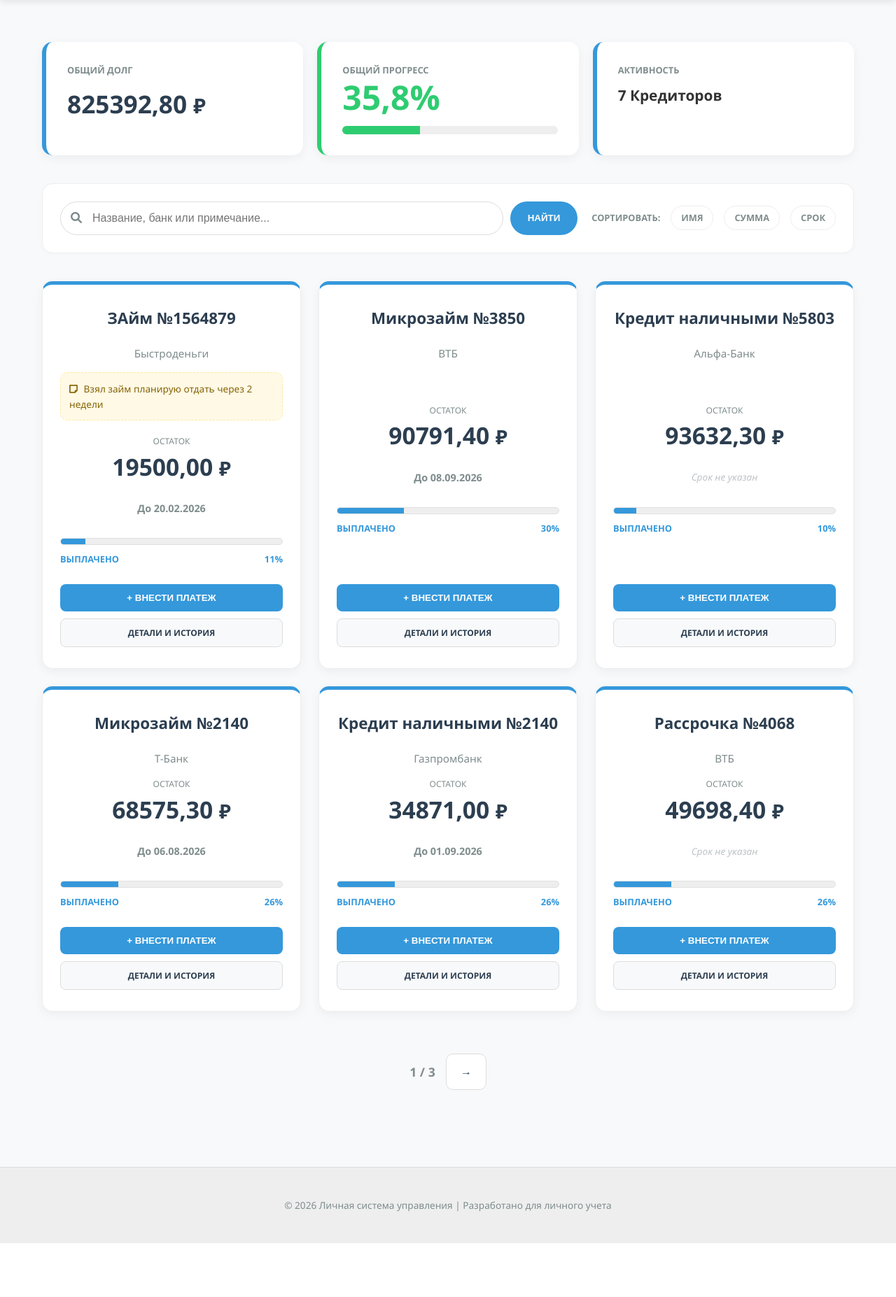
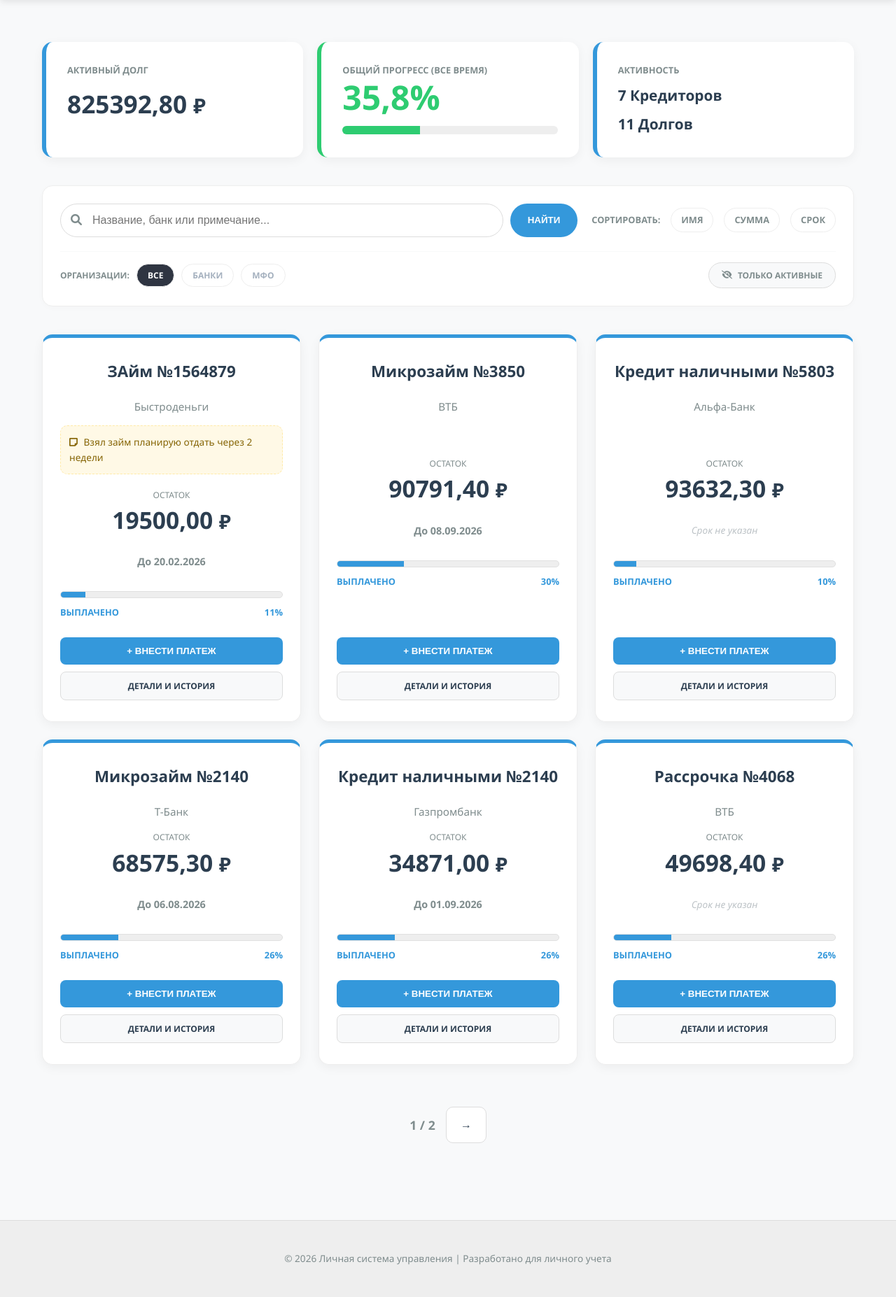
Before and after one commit to fghh111fghh/Depts, a Django app: page /depts/ in a window 1280 px wide. Shown: the part 61-1915 px from the top of the page at 70% size. Before the commit the page ends 1838 px from the top, so only its background shows below. Run offline with Django 5.2, Linux system fonts and the light colour scheme; data comes from the database, SQL or seed files in the repository; both versions use the stored data as it was after the commit.

Commit message:
Фиксация

```diff
--- a/depts/app_depts/templates/app_depts/records_list.html
+++ b/depts/app_depts/templates/app_depts/records_list.html
@@ -7,12 +7,12 @@
 
     <div style="display: grid; grid-template-columns: repeat(auto-fit, minmax(280px, 1fr)); gap: 20px; margin-bottom: 40px;">
         <div style="background: white; padding: 30px; border-radius: 15px; box-shadow: 0 4px 15px rgba(0,0,0,0.05); border-left: 6px solid var(--primary-color);">
-            <span style="display: block; font-size: 0.8rem; color: var(--text-muted); text-transform: uppercase; font-weight: bold; margin-bottom: 10px;">Общий долг</span>
-            <span style="font-size: 2.2rem; font-weight: 800; color: var(--dark-bg);">{{ total_unpaid_amount }} <small>₽</small></span>
+            <span style="display: block; font-size: 0.8rem; color: var(--text-muted); text-transform: uppercase; font-weight: bold; margin-bottom: 10px;">Активный долг</span>
+            <span style="font-size: 2.2rem; font-weight: 800; color: var(--dark-bg);">{{ total_unpaid_amount|floatformat:2 }} <small>₽</small></span>
         </div>
 
         <div style="background: white; padding: 30px; border-radius: 15px; box-shadow: 0 4px 15px rgba(0,0,0,0.05); border-left: 6px solid #2ecc71;">
-            <span style="display: block; font-size: 0.8rem; color: var(--text-muted); text-transform: uppercase; font-weight: bold; margin-bottom: 5px;">Общий прогресс</span>
+            <span style="display: block; font-size: 0.8rem; color: var(--text-muted); text-transform: uppercase; font-weight: bold; margin-bottom: 5px;">Общий прогресс (все время)</span>
             <span style="font-size: 3rem; font-weight: 900; color: #2ecc71; line-height: 1;">{{ overall_progress }}%</span>
             <div style="width: 100%; background: #eee; height: 12px; border-radius: 10px; margin-top: 15px; overflow: hidden;">
                 <div style="width: {{ overall_progress|floatformat:0 }}%; background: #2ecc71; height: 100%; transition: width 1.2s ease-in-out;"></div>
@@ -21,8 +21,10 @@
 
         <div style="background: white; padding: 30px; border-radius: 15px; box-shadow: 0 4px 15px rgba(0,0,0,0.05); border-left: 6px solid {% if overdue_count > 0 %}#e74c3c{% else %}#3498db{% endif %};">
             <span style="display: block; font-size: 0.8rem; color: var(--text-muted); text-transform: uppercase; font-weight: bold; margin-bottom: 10px;">Активность</span>
-            <div>
-                <span style="font-size: 1.3rem; font-weight: bold;">{{ creditors_count }} Кредиторов</span>
+            <div style="display: flex; flex-direction: column; gap: 8px;">
+                <span style="font-size: 1.3rem; font-weight: bold; color: var(--dark-bg);">{{ creditors_count }} Кредиторов</span>
+                <span style="font-size: 1.3rem; font-weight: bold; color: var(--dark-bg);">{{ records_count }} Долгов</span>
+
                 {% if overdue_count > 0 %}
                 <span style="display: block; color: #e74c3c; font-size: 1rem; font-weight: 800; margin-top: 5px;">
                     <i class="fa-solid fa-circle-exclamation"></i> ПРОСРОЧЕНО: {{ overdue_count }}
@@ -33,8 +35,9 @@
     </div>
 
     <div style="background: #fff; padding: 25px; border-radius: 15px; margin-bottom: 40px; border: 1px solid #eee; box-shadow: 0 2px 10px rgba(0,0,0,0.02);">
+        <div style="display: flex; flex-direction: column; gap: 20px;">
+
             <div style="display: flex; flex-wrap: wrap; gap: 20px; align-items: center; justify-content: space-between;">
-
                 <form action="" method="GET" style="display: flex; gap: 10px; flex: 1; min-width: 320px;">
                     <div style="position: relative; flex: 1;">
                         <i class="fa-solid fa-magnifying-glass" style="position: absolute; left: 15px; top: 15px; color: var(--text-muted);"></i>
@@ -47,9 +50,13 @@
                             {% endfor %}
                         </datalist>
                     </div>
+                    {% if current_type %}<input type="hidden" name="creditor_type" value="{{ current_type }}">{% endif %}
+                    {% if current_sort %}<input type="hidden" name="sort" value="{{ current_sort }}">{% endif %}
+                    {% if show_paid %}<input type="hidden" name="show_paid" value="1">{% endif %}
+
                     <button type="submit" style="background: var(--primary-color); color: white; border: none; padding: 0 25px; border-radius: 30px; cursor: pointer; font-weight: bold;">НАЙТИ</button>
 
-                {% if search_query or current_sort != '' and current_sort != 'is_paid' %}
+                    {% if search_query or current_sort or current_type or show_paid %}
                     <a href="{% url 'app_depts:records_list' %}" style="background: #f1f2f6; color: #57606f; text-decoration: none; padding: 0 20px; border-radius: 30px; display: flex; align-items: center; font-weight: bold; font-size: 0.85rem; border: 1px solid #dcdde1;">
                         <i class="fa-solid fa-rotate-left" style="margin-right: 8px;"></i> СБРОСИТЬ
                     </a>
@@ -58,22 +65,62 @@
 
                 <div style="display: flex; gap: 15px; font-size: 0.8rem; font-weight: 800; color: var(--text-muted); align-items: center;">
                     <span>СОРТИРОВАТЬ:</span>
-                <a href="?sort=name{% if search_query %}&q={{ search_query }}{% endif %}"
+                    <a href="?sort=name{% if search_query %}&q={{ search_query }}{% endif %}{% if current_type %}&creditor_type={{ current_type }}{% endif %}{% if show_paid %}&show_paid=1{% endif %}"
                        style="text-decoration: none; padding: 6px 14px; border-radius: 20px; background: {% if current_sort == 'name' %}var(--primary-color){% else %}transparent{% endif %}; color: {% if current_sort == 'name' %}white{% else %}inherit{% endif %}; border: 1px solid {% if current_sort == 'name' %}var(--primary-color){% else %}#eee{% endif %};">ИМЯ</a>
 
-                <a href="?sort=amount{% if search_query %}&q={{ search_query }}{% endif %}"
+                    <a href="?sort=amount{% if search_query %}&q={{ search_query }}{% endif %}{% if current_type %}&creditor_type={{ current_type }}{% endif %}{% if show_paid %}&show_paid=1{% endif %}"
                        style="text-decoration: none; padding: 6px 14px; border-radius: 20px; background: {% if current_sort == 'amount' %}var(--primary-color){% else %}transparent{% endif %}; color: {% if current_sort == 'amount' %}white{% else %}inherit{% endif %}; border: 1px solid {% if current_sort == 'amount' %}var(--primary-color){% else %}#eee{% endif %};">СУММА</a>
 
-                <a href="?sort=end_date{% if search_query %}&q={{ search_query }}{% endif %}"
+                    <a href="?sort=end_date{% if search_query %}&q={{ search_query }}{% endif %}{% if current_type %}&creditor_type={{ current_type }}{% endif %}{% if show_paid %}&show_paid=1{% endif %}"
                        style="text-decoration: none; padding: 6px 14px; border-radius: 20px; background: {% if current_sort == 'end_date' %}var(--primary-color){% else %}transparent{% endif %}; color: {% if current_sort == 'end_date' %}white{% else %}inherit{% endif %}; border: 1px solid {% if current_sort == 'end_date' %}var(--primary-color){% else %}#eee{% endif %};">СРОК</a>
+                </div>
+            </div>
+
+            <div style="display: flex; flex-wrap: wrap; gap: 15px; align-items: center; border-top: 1px solid #f8f9fa; padding-top: 15px; justify-content: space-between;">
+                <div style="display: flex; gap: 10px; align-items: center;">
+                    <span style="font-size: 0.75rem; font-weight: 800; color: var(--text-muted); text-transform: uppercase;">Организации:</span>
+
+                    <a href="?{% if search_query %}q={{ search_query }}&{% endif %}{% if current_sort %}sort={{ current_sort }}&{% endif %}{% if show_paid %}show_paid=1{% endif %}"
+                       style="text-decoration: none; font-size: 0.75rem; font-weight: bold; padding: 6px 15px; border-radius: 20px; border: 1px solid #eee; background: {% if not current_type %}#2f3542{% else %}white{% endif %}; color: {% if not current_type %}white{% else %}#a4b0be{% endif %};">ВСЕ</a>
+
+                    <a href="?creditor_type=BANK{% if search_query %}&q={{ search_query }}{% endif %}{% if current_sort %}&sort={{ current_sort }}{% endif %}{% if show_paid %}&show_paid=1{% endif %}"
+                       style="text-decoration: none; font-size: 0.75rem; font-weight: bold; padding: 6px 15px; border-radius: 20px; border: 1px solid #eee; background: {% if current_type == 'BANK' %}#3498db{% else %}white{% endif %}; color: {% if current_type == 'BANK' %}white{% else %}#a4b0be{% endif %};">БАНКИ</a>
+
+                    <a href="?creditor_type=MFO{% if search_query %}&q={{ search_query }}{% endif %}{% if current_sort %}&sort={{ current_sort }}{% endif %}{% if show_paid %}&show_paid=1{% endif %}"
+                       style="text-decoration: none; font-size: 0.75rem; font-weight: bold; padding: 6px 15px; border-radius: 20px; border: 1px solid #eee; background: {% if current_type == 'MFO' %}#e67e22{% else %}white{% endif %}; color: {% if current_type == 'MFO' %}white{% else %}#a4b0be{% endif %};">МФО</a>
+                </div>
+
+                <div>
+                    <a href="?{% if show_paid %}show_paid=0{% else %}show_paid=1{% endif %}{% if search_query %}&q={{ search_query }}{% endif %}{% if current_sort %}&sort={{ current_sort }}{% endif %}{% if current_type %}&creditor_type={{ current_type }}{% endif %}"
+                       style="text-decoration: none; font-size: 0.75rem; font-weight: 800; padding: 8px 18px; border-radius: 20px; display: flex; align-items: center; gap: 8px; transition: all 0.3s ease;
+                              background: {% if show_paid %}#2ecc71{% else %}#f8f9fa{% endif %};
+                              color: {% if show_paid %}white{% else %}#7f8c8d{% endif %};
+                              border: 1px solid {% if show_paid %}#2ecc71{% else %}#ddd{% endif %};">
+                        {% if show_paid %}
+                            <i class="fa-solid fa-eye"></i> ПОКАЗАНЫ ВСЕ
+                        {% else %}
+                            <i class="fa-solid fa-eye-slash"></i> ТОЛЬКО АКТИВНЫЕ
+                        {% endif %}
+                    </a>
+                </div>
             </div>
         </div>
     </div>
 
     <div class="apps-container" style="display: grid; grid-template-columns: repeat(auto-fill, minmax(320px, 1fr)); gap: 25px;">
         {% for record in records %}
-            <div class="app-module-card {% if record.is_paid %}disabled{% endif %}"
-                 style="padding: 30px 25px; border-top: 5px solid {% if not record.is_paid and record.end_date and record.end_date < today %}#e74c3c{% elif record.is_paid %}#2ecc71{% else %}var(--primary-color){% endif %}; display: flex; flex-direction: column;">
+            <div class="app-module-card"
+                 style="padding: 30px 25px;
+                        opacity: {% if record.is_paid %}0.75{% else %}1{% endif %};
+                        filter: {% if record.is_paid %}grayscale(0.4){% else %}none{% endif %};
+                        border-top: 5px solid {% if not record.is_paid and record.end_date and record.end_date < today %}#e74c3c{% elif record.is_paid %}#2ecc71{% else %}var(--primary-color){% endif %};
+                        display: flex; flex-direction: column; position: relative;">
+
+                {% if record.is_paid %}
+                <div style="position: absolute; top: 10px; right: 15px; color: #2ecc71; font-size: 1.2rem;">
+                    <i class="fa-solid fa-circle-check"></i>
+                </div>
+                {% endif %}
 
                 <div class="card-body" style="text-align: center; width: 100%; flex-grow: 1; display: flex; flex-direction: column;">
                     <h3 style="margin: 0 0 5px 0; font-size: 1.4rem; font-weight: 700;">{{ record.name }}</h3>
@@ -86,13 +133,17 @@
                     {% endif %}
 
                     <div style="margin-top: auto; margin-bottom: 20px;">
-                        <span style="display: block; font-size: 0.75rem; color: var(--text-muted); text-transform: uppercase;">Остаток</span>
-                        <span style="font-size: 2.1rem; font-weight: 800; color: var(--dark-bg);">{{ record.balance }} <small>₽</small></span>
+                        <span style="display: block; font-size: 0.75rem; color: var(--text-muted); text-transform: uppercase;">{% if record.is_paid %}Выплачено{% else %}Остаток{% endif %}</span>
+                        <span style="font-size: 2.1rem; font-weight: 800; color: var(--dark-bg);">
+                            {% if record.is_paid %}{{ record.total_paid|floatformat:2 }}{% else %}{{ record.balance|floatformat:2 }}{% endif %} <small>₽</small>
+                        </span>
                     </div>
 
                     <div style="height: 25px; margin-bottom: 20px; display: flex; align-items: center; justify-content: center;">
-                        {% if record.end_date %}
-                            <span style="font-size: 0.9rem; font-weight: bold; color: {% if not record.is_paid and record.end_date < today %}#e74c3c{% else %}#7f8c8d{% endif %};">
+                        {% if record.is_paid %}
+                            <span style="font-size: 0.9rem; font-weight: bold; color: #2ecc71;">ПОГАШЕНО</span>
+                        {% elif record.end_date %}
+                            <span style="font-size: 0.9rem; font-weight: bold; color: {% if record.end_date < today %}#e74c3c{% else %}#7f8c8d{% endif %};">
                                 До {{ record.end_date|date:"d.m.Y" }}
                             </span>
                         {% else %}
@@ -101,9 +152,9 @@
                     </div>
 
                     <div class="progress-container" style="width: 100%; background: #eee; height: 10px; border-radius: 10px; margin: 10px 0; overflow: hidden; border: 1px solid #e0e0e0;">
-                        <div class="progress-bar" style="width: {{ record.progress_percent|floatformat:0 }}%; background: var(--primary-color); height: 100%;"></div>
+                        <div class="progress-bar" style="width: {{ record.progress_percent|floatformat:0 }}%; background: {% if record.is_paid %}#2ecc71{% else %}var(--primary-color){% endif %}; height: 100%;"></div>
                     </div>
-                    <div style="display: flex; justify-content: space-between; font-size: 0.8rem; font-weight: 800; color: var(--primary-color); margin-bottom: 25px;">
+                    <div style="display: flex; justify-content: space-between; font-size: 0.8rem; font-weight: 800; color: {% if record.is_paid %}#2ecc71{% else %}var(--primary-color){% endif %}; margin-bottom: 25px;">
                         <span>ВЫПЛАЧЕНО</span>
                         <span>{{ record.progress_percent|floatformat:0 }}%</span>
                     </div>
@@ -151,12 +202,12 @@
     {% if is_paginated %}
     <div style="margin-top: 60px; display: flex; justify-content: center; align-items: center; gap: 15px;">
         {% if page_obj.has_previous %}
-            <a href="?page={{ page_obj.previous_page_number }}{% if search_query %}&q={{ search_query }}{% endif %}{% if current_sort %}&sort={{ current_sort }}{% endif %}"
+            <a href="?page={{ page_obj.previous_page_number }}{% if search_query %}&q={{ search_query }}{% endif %}{% if current_sort %}&sort={{ current_sort }}{% endif %}{% if current_type %}&creditor_type={{ current_type }}{% endif %}{% if show_paid %}&show_paid=1{% endif %}"
                style="padding: 12px 20px; background: white; border: 1px solid #ddd; border-radius: 10px; text-decoration: none; color: var(--dark-bg); font-weight: bold;">&larr;</a>
         {% endif %}
         <span style="font-weight: bold; font-size: 1.1rem; color: var(--text-muted);">{{ page_obj.number }} / {{ page_obj.paginator.num_pages }}</span>
         {% if page_obj.has_next %}
-            <a href="?page={{ page_obj.next_page_number }}{% if search_query %}&q={{ search_query }}{% endif %}{% if current_sort %}&sort={{ current_sort }}{% endif %}"
+            <a href="?page={{ page_obj.next_page_number }}{% if search_query %}&q={{ search_query }}{% endif %}{% if current_sort %}&sort={{ current_sort }}{% endif %}{% if current_type %}&creditor_type={{ current_type }}{% endif %}{% if show_paid %}&show_paid=1{% endif %}"
                style="padding: 12px 20px; background: white; border: 1px solid #ddd; border-radius: 10px; text-decoration: none; color: var(--dark-bg); font-weight: bold;">&rarr;</a>
         {% endif %}
     </div>
--- a/depts/app_depts/views.py
+++ b/depts/app_depts/views.py
@@ -3,20 +3,23 @@ from django.views.generic import ListView, DetailView
 from django.db.models import Sum, Q
 from django.utils import timezone
 from django.contrib import messages
-from .models import Record, Transaction, TransactionType
+from .models import Record, Transaction, TransactionType, CreditorType
 
 
 class RecordsListView(ListView):
     model = Record
     template_name = 'app_depts/records_list.html'
     context_object_name = 'records'
-    paginate_by = 6  # По 6 карточек на страницу
+    paginate_by = 6
 
     def get_queryset(self):
-        sort_by = self.request.GET.get('sort', 'is_paid')
+        # Получаем параметры из GET-запроса
+        sort_by = self.request.GET.get('sort', 'time_create')
         search_query = self.request.GET.get('q', '')
+        creditor_type = self.request.GET.get('creditor_type', '')
+        # Флаг: показывать ли оплаченные (по умолчанию False)
+        show_paid = self.request.GET.get('show_paid') == '1'
 
-        # Используем твои типы транзакций для аннотации суммы начислений
         queryset = Record.objects.select_related('creditor').annotate(
             total_debt_amount=Sum(
                 'transactions__amount',
@@ -28,15 +31,23 @@ class RecordsListView(ListView):
             )
         )
 
+        # 1. ЛОГИКА СКРЫТИЯ: если не просим показать все, фильтруем только активные
+        if not show_paid:
+            queryset = queryset.filter(is_paid=False)
+
+        # 2. Фильтрация по типу кредитора
+        if creditor_type:
+            queryset = queryset.filter(creditor__creditor_type=creditor_type)
+
+        # 3. Поиск
         if search_query:
-            # ПОИСК: теперь ищет и по твоему полю 'note' из BaseEntity
             queryset = queryset.filter(
                 Q(name__icontains=search_query) |
                 Q(creditor__name__icontains=search_query) |
                 Q(note__icontains=search_query)
             )
 
-        # Сортировка: сначала активные (is_paid=False), потом по выбранному полю
+        # 4. Сортировка
         if sort_by == 'amount':
             queryset = queryset.order_by('is_paid', '-total_debt_amount')
         elif sort_by == 'end_date':
@@ -44,7 +55,6 @@ class RecordsListView(ListView):
         elif sort_by == 'name':
             queryset = queryset.order_by('is_paid', 'name')
         else:
-            # Сортировка по дате добавления из твоего BaseEntity
             queryset = queryset.order_by('is_paid', '-time_create')
 
         return queryset
@@ -53,30 +63,34 @@ class RecordsListView(ListView):
         context = super().get_context_data(**kwargs)
         today = timezone.now().date()
 
-        # Для выпадающих подсказок в поиске (все записи)
+        # Подсказки для поиска (всегда все записи для автокомплита)
         context['records_all'] = Record.objects.select_related('creditor').all()
 
+        # ДАННЫЕ ДЛЯ ШАПКИ (считаем только по реальным долгам)
         active_records = Record.objects.filter(is_paid=False)
-        # Считаем баланс через твой @property balance (суммируем в цикле для простоты)
         total_balance = sum(r.balance for r in active_records)
 
-        # РАСЧЕТ ГЛОБАЛЬНОГО ПРОГРЕССА (используем твои TransactionType)
+        # ГЛОБАЛЬНЫЙ ПРОГРЕСС (по всей истории)
         accrual_types = [TransactionType.ACCRUAL, TransactionType.INTEREST, TransactionType.PENALTY]
         pay_types = [TransactionType.PAYMENT, TransactionType.WRITE_OFF]
 
         all_tr = Transaction.objects.all()
         total_accrued = all_tr.filter(type__in=accrual_types).aggregate(Sum('amount'))['amount__sum'] or 1
         total_paid = all_tr.filter(type__in=pay_types).aggregate(Sum('amount'))['amount__sum'] or 0
-
         overall_progress = (total_paid / total_accrued) * 100
 
         context.update({
             'total_unpaid_amount': round(total_balance, 2),
             'overall_progress': round(overall_progress, 1),
-            'creditors_count': Record.objects.values('creditor').distinct().count(),
+            'creditors_count': active_records.values('creditor').distinct().count(),
+            'records_count': active_records.count(),
             'overdue_count': active_records.filter(end_date__lt=today).count(),
+
+            # Параметры для сохранения состояния фильтров в шаблоне
             'current_sort': self.request.GET.get('sort', ''),
             'search_query': self.request.GET.get('q', ''),
+            'current_type': self.request.GET.get('creditor_type', ''),
+            'show_paid': self.request.GET.get('show_paid') == '1',
             'today': today,
         })
         return context
@@ -89,13 +103,11 @@ class RecordDetailView(DetailView):
 
     def get_context_data(self, **kwargs):
         context = super().get_context_data(**kwargs)
-        # Сортировка транзакций от новых к старым
         context['transactions'] = self.object.transactions.all().order_by('-date', '-id')
         return context
 
 
 def quick_payment(request, slug):
-    """Метод для быстрой оплаты из модального окна на главной"""
     if request.method == 'POST':
         record = get_object_or_404(Record, slug=slug)
         amount = request.POST.get('amount')
@@ -106,5 +118,6 @@ def quick_payment(request, slug):
                 amount=amount,
                 date=timezone.now().date()
             )
+            record.update_status()
             messages.success(request, f"Успешно: {amount} ₽ зачислено в счет {record.name}")
     return redirect(request.META.get('HTTP_REFERER', 'app_depts:records_list'))
```
Also changed, not shown: depts/app_depts/admin.py (+32 -13 lines), depts/app_depts/models.py (+20 -14 lines), depts/app_depts/migrations/0002_alter_creditor_name_alter_sro_name_and_more.py (added), depts/db.sqlite3. Lines whose indentation alone changed are shown as unchanged.
